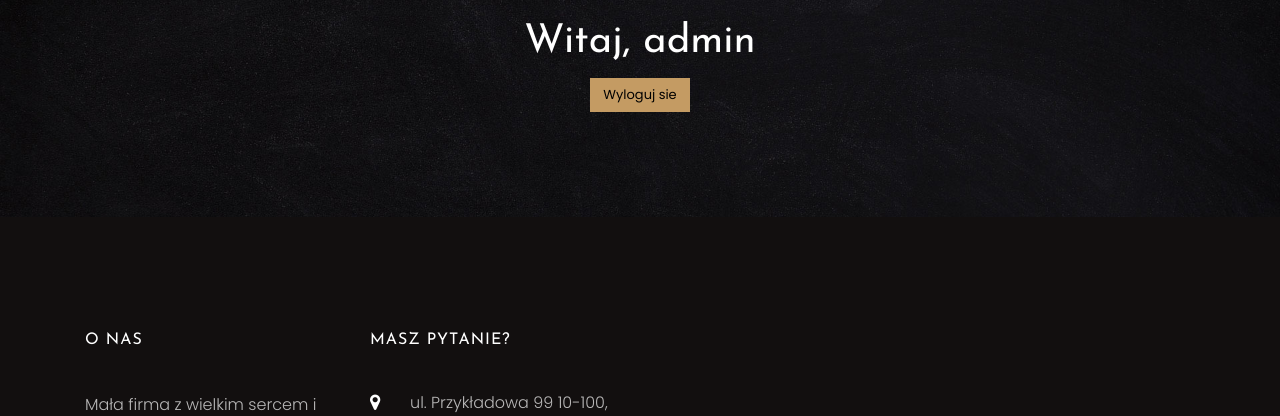
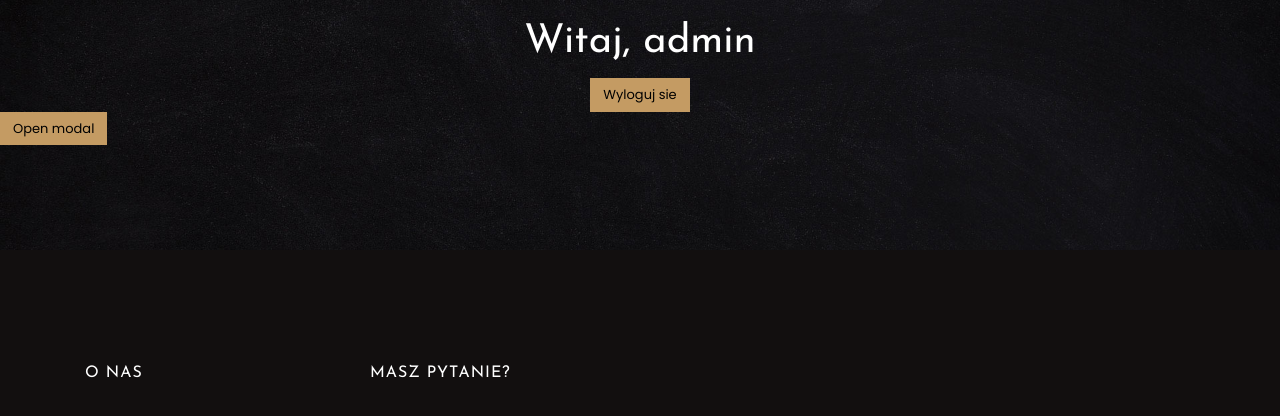
Before and after one commit to Cozynosky/Quest, a Flask app: page /konto in a window 1280 px wide. Shown: the part 91-507 px from the top of the page. Run offline with Flask 2, Linux system fonts and the light colour scheme; a user stored in the database is signed in; some libraries are stand-ins or nearby versions; some web fonts are replaced.

Commit message:
wstep do okienek popup przy dodaniu do koszyka

```diff
--- a/Quest/templates/account/account.html
+++ b/Quest/templates/account/account.html
@@ -3,6 +3,34 @@
 {% block content %}
 <section class="ftco-section contact-section">
     <div class="text-center">  <h1>Witaj, {{current_user.first_name}}</h1>  <a href="{{url_for('logout')}}" class="btn btn-primary">Wyloguj sie</a></div>
+    <!-- Button to Open the Modal -->
+<button type="button" class="btn btn-primary" data-toggle="modal" data-target="#myModal">
+  Open modal
+</button>
 
+<!-- The Modal -->
+<div class="modal fade" id="myModal">
+  <div class="modal-dialog modal-sm modal-dialog-centered">
+    <div class="modal-content">
+
+      <!-- Modal Header -->
+      <div class="modal-header">
+        <h4 class="modal-title" style="color:black">title</h4>
+        <button type="button" class="close" data-dismiss="modal">&times;</button>
+      </div>
+
+      <!-- Modal body -->
+      <div class="modal-body">
+        Modal body..
+      </div>
+
+      <!-- Modal footer -->
+      <div class="modal-footer">
+        <button type="button" class="btn btn-danger" data-dismiss="modal">Close</button>
+      </div>
+
+    </div>
+  </div>
+</div>
 </section>
 {% endblock %}
```
